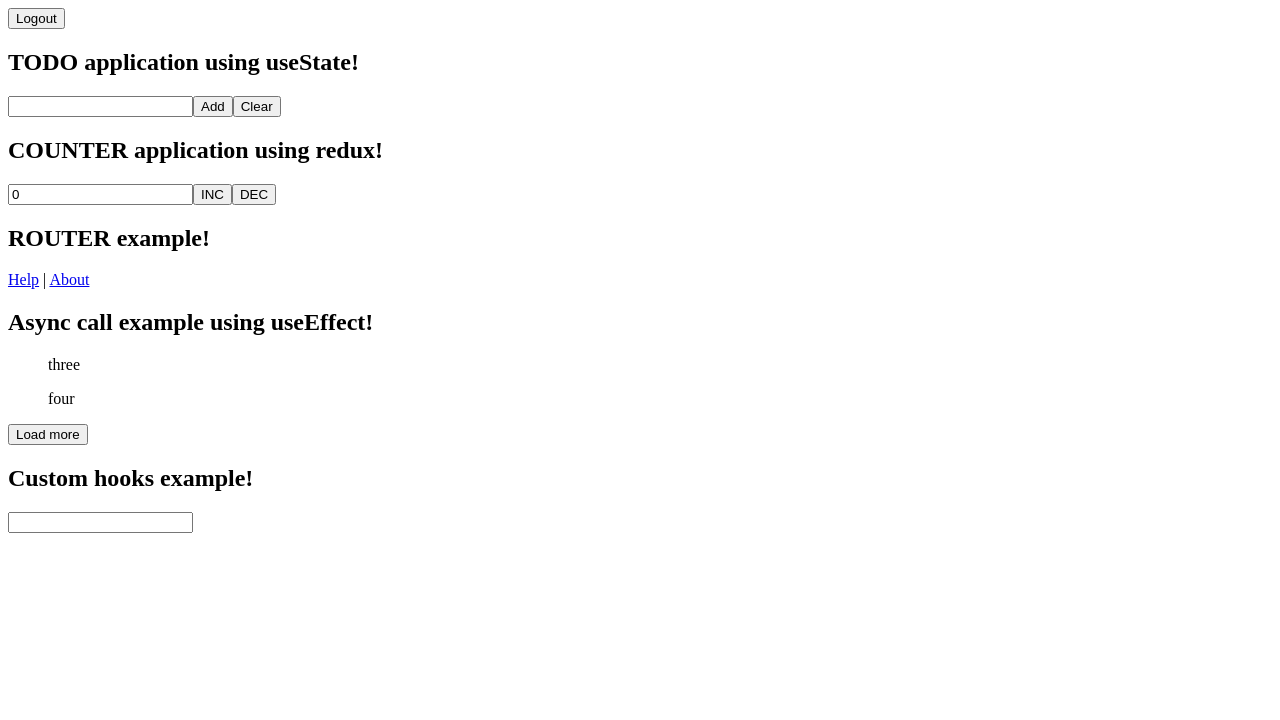
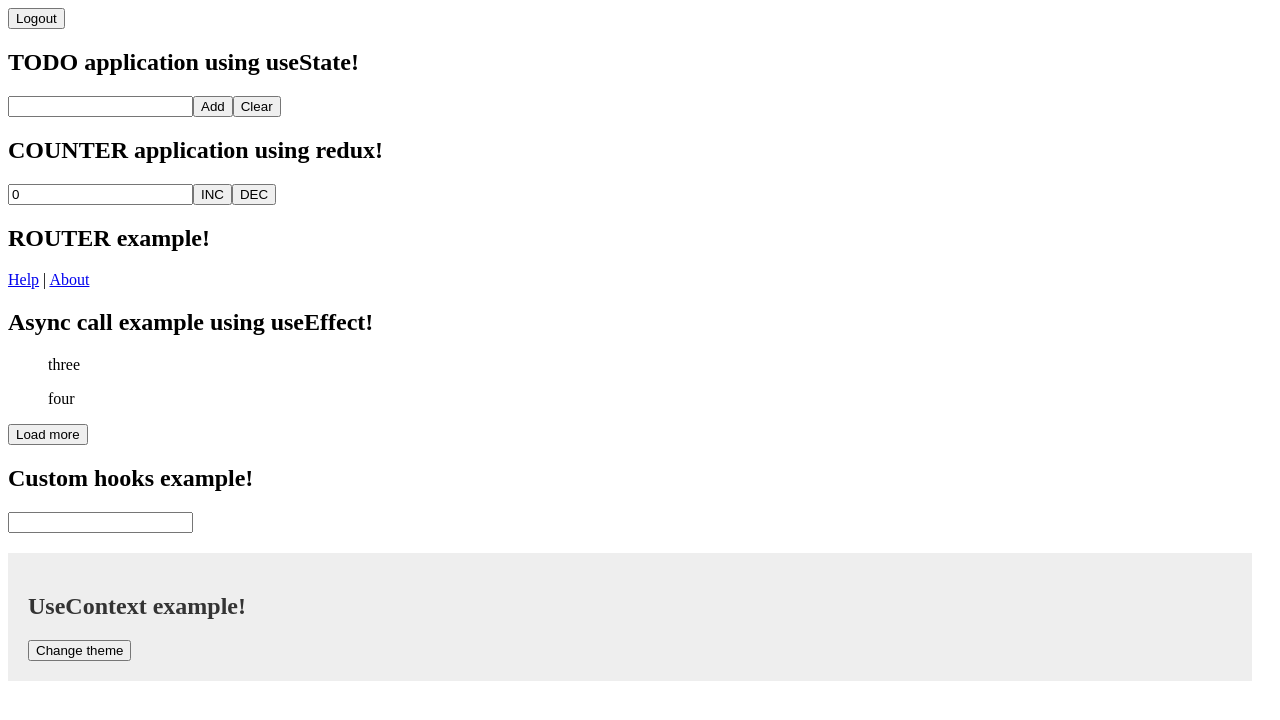
Before and after one commit to mail4hafij/react-redux, a React (Create React App) app: page / in a window 1280 px wide. Both pictures are taken after a click on the button "Login". Shown: the top 720 px of the page. Built offline with nearby package versions, Linux system fonts and the light colour scheme.

Commit message:
adding useContext example

```diff
--- a/src/App.js
+++ b/src/App.js
@@ -5,13 +5,14 @@ import Counter from './components/Counter';
 import Navigation from './components/Navigation';
 import SomeList from './components/SomeList';
 import SomeInput from './components/SomeInput';
+import ContextExample from './components/ContextExample';
+// importing custom hooks
+import { ThemeProvider } from './hooks/ThemeContext';
 
 
-
-function App () {
+export default function App () {
   // useState gives us the opportunity to maintain state.
   const [isLoggedIn, setLoggedIn] = useState(false);
-
   // keys to store in localStorage
   const IS_LOGGED_IN = "is_logged_in";
 
@@ -42,6 +43,7 @@ function App () {
 
 
 
+
   if(isLoggedIn) {
     return (
         <div>
@@ -51,6 +53,9 @@ function App () {
           <Navigation />
           <SomeList />
           <SomeInput />
+          <ThemeProvider>
+            <ContextExample />
+          </ThemeProvider>
         </div>
     );
   } else {
@@ -61,6 +66,3 @@ function App () {
     )
   }
 }
-
-
-export default App;
--- /dev/null
+++ b/src/components/ContextExample.js
@@ -0,0 +1,23 @@
+import React, { useContext } from 'react';
+// importing custom hooks.
+import { useTheme, useUpdateTheme } from '../hooks/ThemeContext';
+
+
+export default function ContextExample() {
+  const dark = useTheme();
+  const changeThemeHandler = useUpdateTheme();
+
+  const themeStyle = {
+    backgroundColor: dark ? '#333' :  '#EEE',
+    color: dark ? '#EEE' : '#333',
+    padding: '20px 20px 20px 20px',
+    margin: '20px 20px 20px 0px'
+  }
+
+  return (
+    <div style={themeStyle}>
+      <h2>UseContext example!</h2>
+      <button onClick={changeThemeHandler}>Change theme</button>
+    </div>
+  )
+}
--- a/src/components/Counter.js
+++ b/src/components/Counter.js
@@ -3,7 +3,7 @@ import { useSelector, useDispatch } from 'react-redux';
 import { increment, decrement, setcounter } from '../actions';
 
 
-function Counter() {
+export default function Counter() {
   // useSelector gives us the opportunity to access redux state.
   const counter = useSelector(state => state.counter);
   // useDispatch allows us to perform an action (sends action to reducer).
@@ -37,5 +37,3 @@ function Counter() {
     </div>
   )
 }
-
-export default Counter;
--- a/src/components/Navigation.js
+++ b/src/components/Navigation.js
@@ -3,7 +3,7 @@ import { BrowserRouter as Router, Switch, Route } from 'react-router-dom';
 import { Link } from 'react-router-dom';
 
 
-function Navigation() {
+export default function Navigation() {
   return (
     <Router>
 
@@ -39,6 +39,3 @@ function About() {
     </h4>
   )
 }
-
-
-export default Navigation;
--- a/src/components/SomeInput.js
+++ b/src/components/SomeInput.js
@@ -1,7 +1,8 @@
 import React from 'react';
 import useLocalStorage from '../hooks/useLocalStorage';
 
-function SomeInput() {
+
+export default function SomeInput() {
   const [value, updateValue] = useLocalStorage("SomeInput", "");
 
 
@@ -18,5 +19,3 @@ function SomeInput() {
     </div>
   )
 }
-
-export default SomeInput;
--- a/src/components/SomeList.js
+++ b/src/components/SomeList.js
@@ -2,7 +2,7 @@ import React, { useState, useEffect } from 'react';
 import { v4 as uuid } from "uuid";
 
 
-function SomeList() {
+export default function SomeList() {
   // useState gives us the opportunity to maintain state.
   const [myList, setMyList] = useState([]);
   const [loadMore, setLoadMore] = useState(true);
@@ -92,5 +92,3 @@ function SomeList() {
     )
   }
 }
-
-export default SomeList;
--- a/src/components/Todo.js
+++ b/src/components/Todo.js
@@ -1,6 +1,7 @@
 import React from 'react';
 
-function Todo({ todo, removeTodo }) {
+
+export default function Todo({ todo, removeTodo }) {
 
   function removeHandler(e) {
     removeTodo(todo.id);
@@ -15,5 +16,3 @@ function Todo({ todo, removeTodo }) {
     </div>
   )
 }
-
-export default Todo;
--- a/src/components/TodoList.js
+++ b/src/components/TodoList.js
@@ -4,7 +4,7 @@ import { v4 as uuid } from "uuid";
 import Todo from './Todo';
 
 
-function TodoList() {
+export default function TodoList() {
   // useState gives us the opportunity to maintain state.
   const [todoList, setTodoList] = useState([]);
 
@@ -77,5 +77,3 @@ function TodoList() {
     </div>
   )
 }
-
-export default TodoList;
--- /dev/null
+++ b/src/hooks/ThemeContext.js
@@ -0,0 +1,32 @@
+import React, { useState, useContext } from 'react';
+
+// Creating two contexts
+export const ThemeContext = React.createContext();
+export const ThemeUpdateContext = React.createContext();
+
+// Custom hooks 1 (used by ContentExample)
+export function useTheme() {
+  return useContext(ThemeContext);
+}
+
+// Custom hooks 2 (used by ContextExample)
+export function useUpdateTheme() {
+  return useContext(ThemeUpdateContext);
+}
+
+// Custom hooks 3 (used by App)
+export function ThemeProvider({ children }) {
+  const [darkTheme, setDarkTheme]  = useState(false);
+
+  function changeThemeHandler (e) {
+    setDarkTheme(!darkTheme);
+  }
+
+  return (
+    <ThemeContext.Provider value={darkTheme}>
+      <ThemeUpdateContext.Provider value={changeThemeHandler}>
+        {children}
+      </ThemeUpdateContext.Provider>
+    </ThemeContext.Provider>
+  )
+}
--- a/src/hooks/useLocalStorage.js
+++ b/src/hooks/useLocalStorage.js
@@ -1,8 +1,8 @@
-import React, { useState, useEffect } from 'react';
+import { useState, useEffect } from 'react';
 
 
 
-function useLocalStorage(key, initValue) {
+export default function useLocalStorage(key, initValue) {
   const [value, updateValue] = useState(initValue);
 
 
@@ -21,5 +21,3 @@ function useLocalStorage(key, initValue) {
   return [value, updateValue];
 
 }
-
-export default useLocalStorage;
```
Also changed, not shown: Application.jpg, 1 other file (tests, documents, lock files or other folders).
